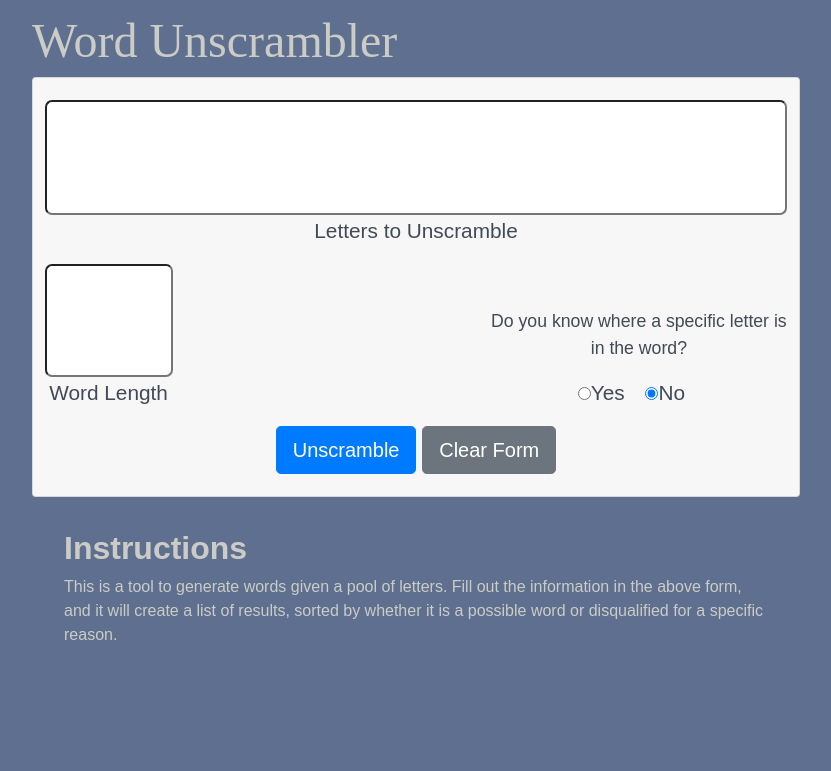
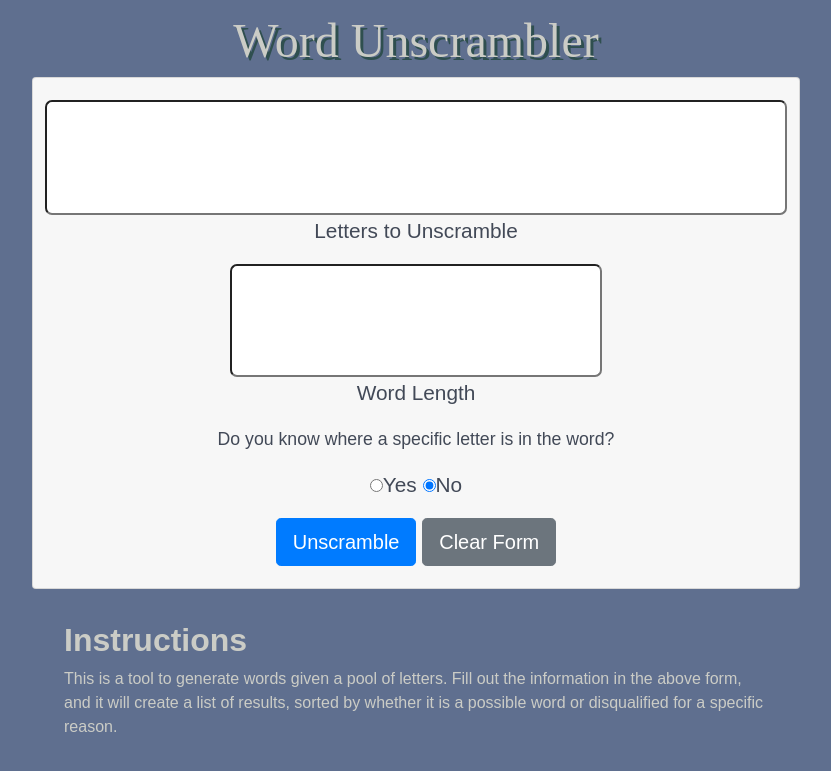
Before and after one commit to Sheyin/word-unscrambler, a Flask app: page / in a window 1280 px wide. Shown: the top 771 px of the page, without its empty margins (224-1055 px from the left). Run offline with Flask 2, Linux system fonts and the light colour scheme; some libraries are stand-ins or nearby versions; some web fonts are replaced.

Commit message:
Updated index to be centered

```diff
--- a/main.py
+++ b/main.py
@@ -3,9 +3,15 @@
 
 from functions import invalidInput, formatInput, generateCombinations
 import word
+import secret
 from copy import copy
 from flask import Flask, render_template, request
+from flask_sqlalchemy import SQLAlchemy
+
 app = Flask(__name__)
+app.config['SQLALCHEMY_TRACK_MODIFICATIONS'] = False
+app.config['SQLALCHEMY_DATABASE_URI'] = secret.uri
+db = SQLAlchemy(app)
 
 
 @app.route('/', methods=['GET'])
--- a/static/styles.css
+++ b/static/styles.css
@@ -42,14 +42,14 @@ h2 {
 
 #length {
   font-size: 3.5em;
-  width: 8rem;
+  width: 50%;
   border-radius: 7px;
   text-align: center;
   padding: 0;
 }
 
 .knownLetterEntry {
-  width: 3rem;
+  width: 50%;
   font-size: 1em;
   text-align: center;
   border-radius: 7px;
@@ -65,6 +65,9 @@ header {
   font-size: 3em;
   text-align: center;
   font-family: "Cabin Sketch";
+  text-shadow: 3px 3px darkslategrey;
+  margin-left: auto;
+  margin-right: auto;
 }
 
 .note {
@@ -109,6 +112,7 @@ header {
   margin-bottom: 0px;
   max-width: 40%;
 }
+
 #form-radio-box label {
   margin-right: 15px;
 }
--- a/static/styles.scss
+++ b/static/styles.scss
@@ -1,43 +1,34 @@
-$charcoalGrey: #232834;
-$lightGrey: #cbccc6;
-$darkGrey: #424957;
-$offWhite: #f7f7f7;
-$lightBlue: #41b2e2;
-$mediumBlue: #3192e2;
-$navyBlue: #5f6f8f;
-$Lavender: #8174ba;
-$lighterLavender: #8074ba;
-$whitishLavender: #d6d1ee;
-$pinkishLavender: #d99aed;
-
 div.knownLetterEntry {
   text-indent: 20px;
-  color: $lightGrey;
+  color: #cbccc6;
 }
 
 body {
-  background-color: $navyBlue;
-  color: $lightGrey;
+  background-color: #5f6f8f;
+  color: #cbccc6;
   font-family: sans-serif;
   margin-top: 0px;
   padding-top: 5px;
 }
 
 a:link {
-  color: $lightBlue;
+  color: #41b2e2;
 }
+
 a:visited {
-  color: $mediumBlue;
+  color: #3192e2;
 }
+
 a:hover {
-  color: $Lavender;
+  color: #8174ba;
 }
+
 a:active {
-  color: $pinkishLavender;
+  color: #d99aed;
 }
 
 h2 {
-  color: $lightGrey;
+  color: #cbccc6;
   font-weight: bold;
 }
 
@@ -51,14 +42,14 @@ h2 {
 
 #length {
   font-size: 3.5em;
-  width: 8rem;
+  width: 50%;
   border-radius: 7px;
   text-align: center;
   padding: 0;
 }
 
 .knownLetterEntry {
-  width: 3rem;
+  width: 50%;
   font-size: 1em;
   text-align: center;
   border-radius: 7px;
@@ -66,18 +57,21 @@ h2 {
 }
 
 #whatisthis {
-  color: $lightBlue;
+  color: #41b2e2;
 }
 
 header {
-  color: $lightGrey;
+  color: #cbccc6;
   font-size: 3em;
   text-align: center;
   font-family: "Cabin Sketch";
+  text-shadow: 3px 3px darkslategrey;
+  margin-left: auto;
+  margin-right: auto;
 }
 
 .note {
-  color: $darkGrey;
+  color: #424957;
   font-size: 85%;
 }
 
@@ -98,8 +92,8 @@ header {
   border-radius: 0.25rem;
   padding: 1ch;
   font-size: 1.3em;
-  background-color: $offWhite;
-  color: $darkGrey;
+  background-color: #f7f7f7;
+  color: #424957;
 }
 
 .form-box-single {
@@ -117,49 +111,33 @@ header {
   margin-top: auto;
   margin-bottom: 0px;
   max-width: 40%;
-  label {
-    margin-right: 15px;
-  }
 }
 
-// Formatting the results on each card
-.results {
-  color: $darkGrey;
+#form-radio-box label {
+  margin-right: 15px;
 }
 
-// Small devices (landscape phones, 576px and up)
-@media (min-width: 576px) and (max-width: 767px) {
+.results {
+  color: #424957;
 }
 
-// Medium devices (tablets, 768px and up)
-@media (min-width: 768px) {
-}
-
-// Large devices (desktops, 992px and up)
-@media (min-width: 992px) {
-}
-
-// Extra large devices (large desktops, 1200px and up)
 @media (min-width: 1200px) {
   body {
     padding-left: 20%;
     padding-right: 20%;
   }
 }
-
-// Changing the color of placeholder text
 ::placeholder {
   /* Chrome, Firefox, Opera, Safari 10.1+ */
-  color: $lightGrey;
-  //opacity: 1; /* Firefox */
+  color: #cbccc6;
 }
 
 :-ms-input-placeholder {
   /* Internet Explorer 10-11 */
-  color: $lightGrey;
+  color: #cbccc6;
 }
 
 ::-ms-input-placeholder {
   /* Microsoft Edge */
-  color: $lightGrey;
+  color: #cbccc6;
 }
--- a/templates/index.html
+++ b/templates/index.html
@@ -16,9 +16,7 @@
       <label for="letters">Letters to Unscramble</label>
     </div>
 
-    <!-- Second box - numbers + radio input side by side -->
-    <div class="form-box-split">
-      <div id="length-box">
+    <div class="form-box-single length-box">
       <input
         type="number"
         name="length"
@@ -31,7 +29,7 @@
       <label for="length">Word Length</label>
     </div>
 
-      <div id="form-radio-box">
+    <div id="form-box-single form-radio-box">
       <p class="note">
         Do you know where a specific letter is in the word?
       </p>
@@ -52,7 +50,6 @@
         id="lettersKnownFalse"
         checked
       /><label for="lettersKnownFalse">No</label>
-      </div>
     </div>
 
     <div class="form-box-single">
```
Lines whose indentation alone changed are shown as unchanged.
